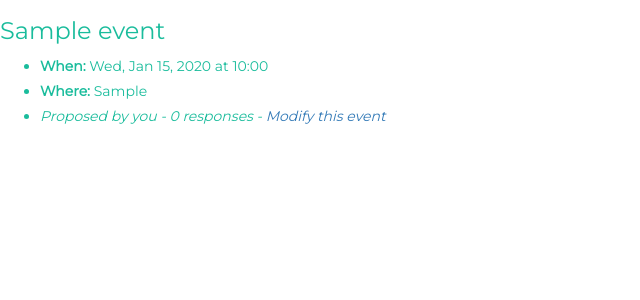
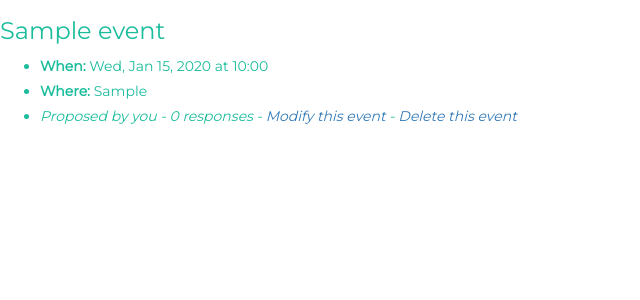
Before and after one commit to jedgecombe/ship-that-stinks, a Flask app: page / in a window 1280 px wide. Shown: the part 163-463 px from the top of the page, without its empty margins (0-640 px from the left). Run offline with Flask 2, Linux system fonts and the light colour scheme; a user stored in the database is signed in; tables that the repository leaves empty hold one stand-in row (values such as "Sample post"); parts of the project's set-up code (start-up, migrations or seed data) failed here and were passed over; some libraries are stand-ins or nearby versions.

Commit message:
add option to delete events

```diff
--- a/app/routes.py
+++ b/app/routes.py
@@ -81,12 +81,17 @@ def previous_events():
     events = Event.query.filter(and_(Event.start_date <= datetime.datetime.now(), Event.status=="Open")).order_by(Event.start_date.desc()).all()
     return render_template('previous_events.html', title='Home', events=events)
 
+
 @app.route('/create_event', methods=['GET', 'POST'])
 def create_event():
-    if request.args.get('modify'):
+    if request.args.get('modify') or request.args.get('delete'):
         focus_event = Event.query.get(request.args.get('event_id'))
-        form = EventForm(obj=focus_event)
         Event.query.filter_by(id=focus_event.id).update(dict(status="Closed"))
+        db.session.commit()
+        if request.args.get('delete'):
+            return redirect(url_for('index'))
+        else:
+            form = EventForm(obj=focus_event)
     else:
         form = EventForm()
     if form.validate_on_submit():
--- a/app/templates/index.html
+++ b/app/templates/index.html
@@ -10,7 +10,7 @@
         <li><b>When: </b> {{ event.start_date.strftime('%a, %b %-d, %Y') }} at {{ event.start_time.strftime('%H:%M') }}</li>
         <li><b>Where: </b> {{ event.location }} </li>
         {% if event.organised_by == current_user.id %}
-        <li><i>Proposed by you - {{ event.responses.filter_by(response_status="Open").count() }} responses - <a href = " {{ url_for('create_event', modify=True, event_id=event.id) }}">Modify this event</a></i></li>
+        <li><i>Proposed by you - {{ event.responses.filter_by(response_status="Open").count() }} responses - <a href = " {{ url_for('create_event', modify=True, event_id=event.id) }}">Modify this event</a> - <a href = " {{ url_for('create_event', delete=True, event_id=event.id) }}">Delete this event</a></i></li>
         {% else %}
         <li><i>Proposed by {{ event.organiser.nickname }}</i></li>
         {% if current_user.responses.filter_by(event=event.id).first() %}
```
